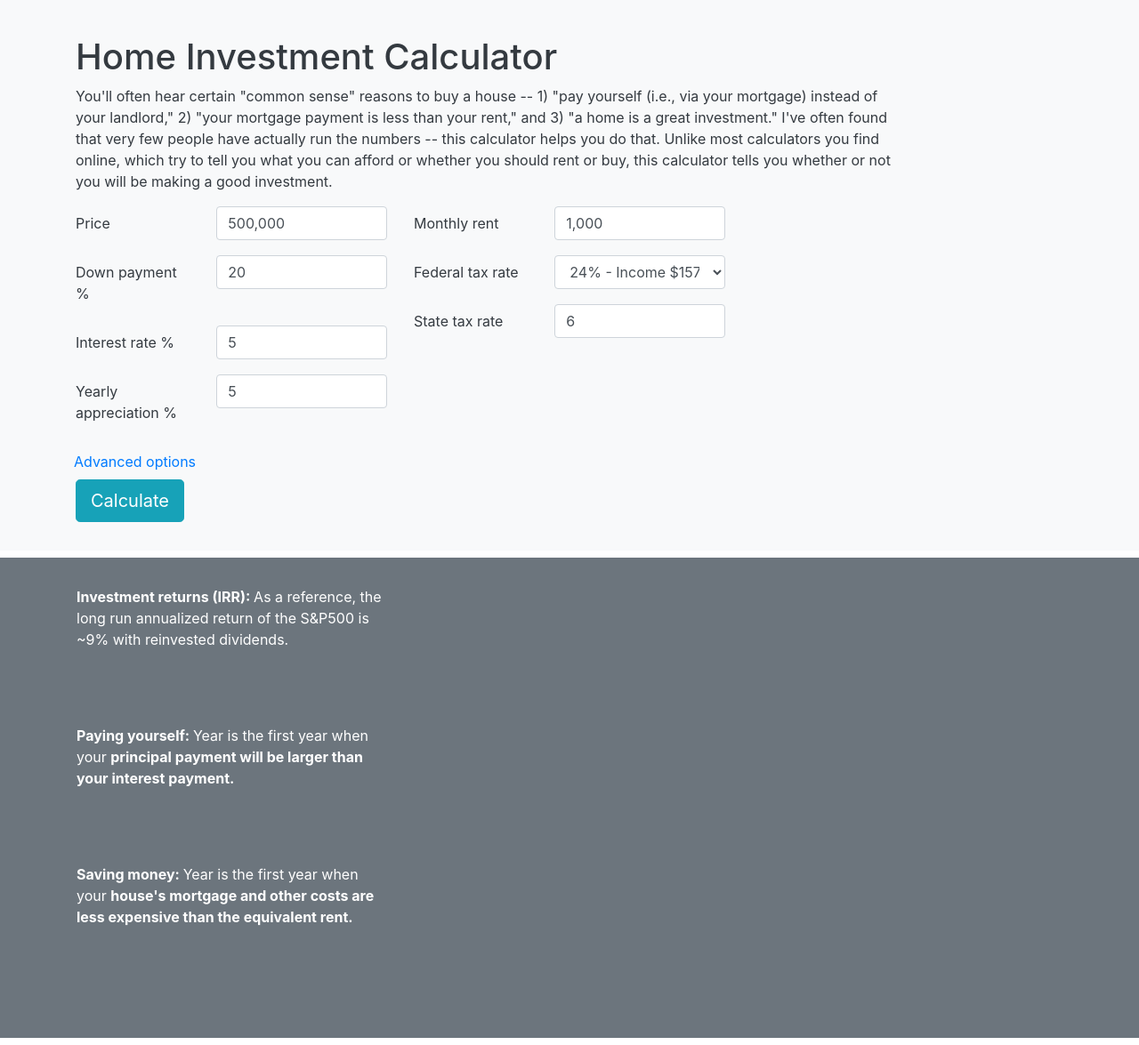
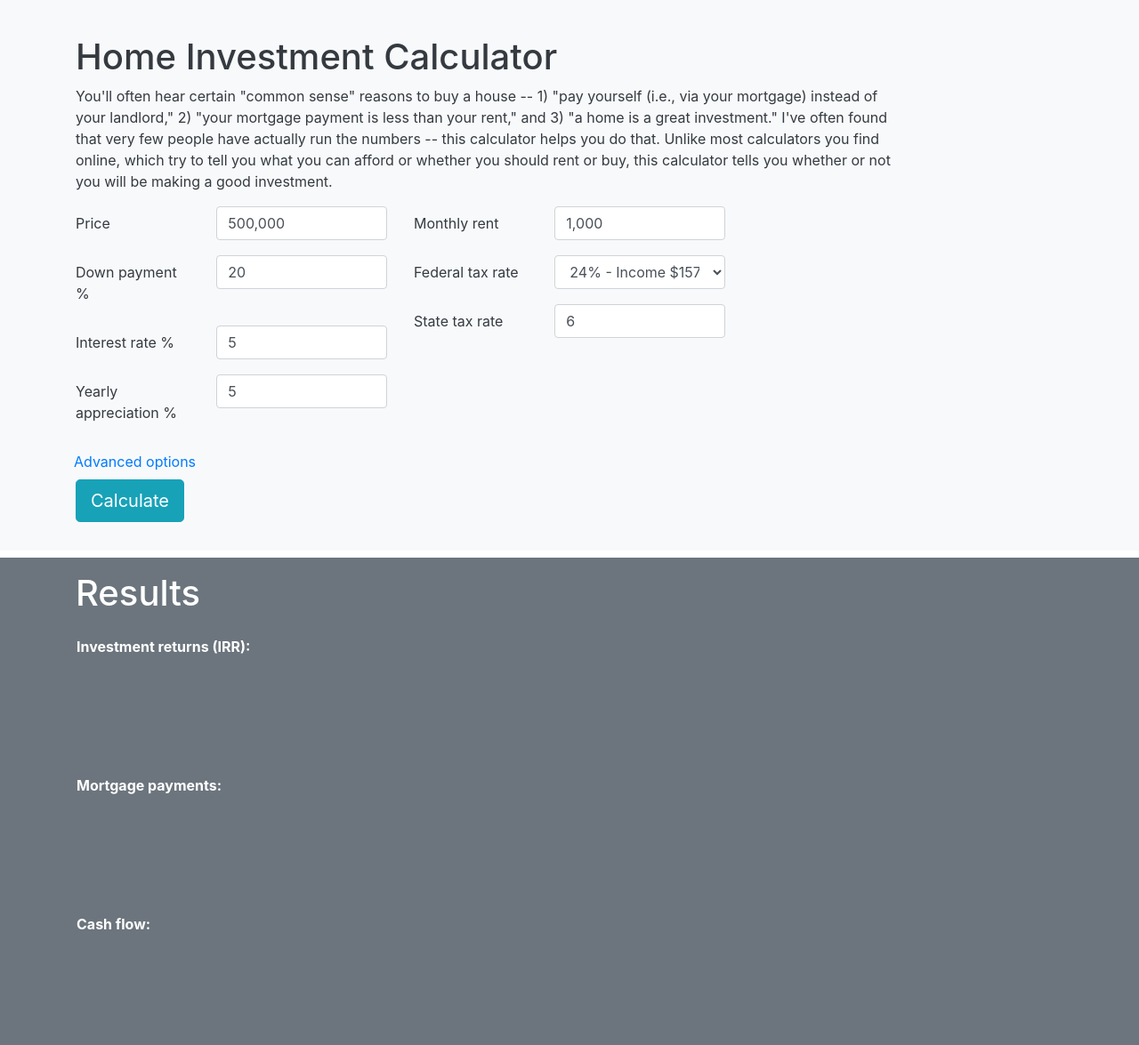
Before and after one commit to edelgm6/mortgage-calc, a Django app: page / in a window 1280 px wide. Shown: the top 1175 px of the page at 89% size. Run offline with Django 3.2, Linux system fonts and the light colour scheme; a map, chart or similar area stays blank; some libraries are stand-ins or nearby versions.

Commit message:
Updated takeaways box to fade in content but keep headers

```diff
--- a/calc/static/calc/js/get-stream.js
+++ b/calc/static/calc/js/get-stream.js
@@ -62,16 +62,6 @@ $('#calculate').click(function () {
 				'text': value.irr + '%'
 			});
 
-			if (value.year == 5) {
-				$('#year_5_irr').text(value.irr);
-			} else if (value.year == 10) {
-				$('#year_10_irr').text(value.irr);
-			} else if (value.year == 20) {
-				$('#year_20_irr').text(value.irr);
-			} else if (value.year == 30) {
-				$('#year_30_irr').text(value.irr);
-			};
-
 			if (!first_year_ppmt_greater_than_ipmt && value.year != 'Purchase') {
 				var ppmt = value.principal_payment;
 				var ipmt = value.debt_payment;
@@ -82,6 +72,7 @@ $('#calculate').click(function () {
 				};
 			};
 
+			/*
 			if (!first_year_positive_cash_flow && value.year != 'Purchase') {
 				var cash_flow = value.total;
 				if (cash_flow > 0) {
@@ -89,6 +80,7 @@ $('#calculate').click(function () {
 					$('#first_year_positive_cash_flow').text(value.year);
 				};
 			};
+			*/
 
 			$(table_body).append(($tr)
 				.append(($td_year))
@@ -120,21 +112,23 @@ $('#calculate').click(function () {
 				cashFlowChartObject.update();
 			};
 			$('#thead').fadeIn(1000);
+			$('.takeaways-content').fadeIn(1000);
+			if (first_click) {
+				$(window).scrollTo('#takeaways', 800);
+				first_click = false;
+			};
 			$(".mortgage").each(function (index) {
 				$(this).delay(150 * index).fadeIn(1000);
 			});
-			if (first_click) {
-				$(window).scrollTo('#takeaways', 800);
-				first_click = false;
-			}
-
 		}, 3000);
-
-
 
 
 	});
 });
+
+function buildTable(data) {
+
+}
 
 function convertNumberToString(number) {
 	try {
--- a/calc/templates/calc/takeaway-box.html
+++ b/calc/templates/calc/takeaway-box.html
@@ -1,9 +1,15 @@
 <div id="takeaways" class="row">
+	<div class="col-sm-12">
+		<h1>Results</h1>
+	</div>
 	<div class="col-sm-12 p-3 mb-2 bg-secondary text-white">
-
 		<div class="row">
 			<div class="col-sm-4">
-				<p><strong>Investment returns (IRR): </strong>As a reference, the long run annualized return of the S&P500 is ~9% with reinvested dividends.</p><br>
+				<p><strong>Investment returns (IRR): </strong>
+
+					<span class="takeaways-content" style="display:none;">
+					Your peak annualized return is <span id="peak_irr"></span> if you sell in year <span id="sell_year"></span>. The long run annualized return of the S&P500 is ~7-9%.</span></p>
+
 			</div>
 			<div class="col-sm-8">
 				<canvas id="irrChart"></canvas>
@@ -12,7 +18,10 @@
 
 		<div class="row">
 			<div class="col-sm-4">
-				<p><strong>Paying yourself: </strong>Year <span id="first_year_ppmt_greater_than_ipmt"></span> is the first year when your <strong>principal payment will be larger than your interest payment.</strong></p>
+				<p><strong>Mortgage payments: </strong>
+
+					<span class="takeaways-content" style="display:none;">
+						Your monthly mortgage payment is <span class="mortgage_payment"></span> versus a rent payment of <span class="rent"></span>. Year <span id="first_year_ppmt_greater_than_ipmt"></span> is the first year when your principal payment will be larger than your interest payment.</span></p>
 			</div>
 			<div class="col-sm-8">
 				<canvas id="pmtChart"></canvas>
@@ -21,7 +30,11 @@
 
 		<div class="row">
 			<div class="col-sm-4">
-				<p><strong>Saving money: </strong>Year <span id="first_year_positive_cash_flow"></span> is the first year when your <strong>house's mortgage and other costs are less expensive than the equivalent rent.</strong></p>
+				<p><strong>Cash flow: </strong>
+
+					<span class="takeaways-content" style="display:none;">
+						While your mortgage payment may be less than your curent rent, home ownership carries other costs like maintenance, insurance, property taxes, etc.</span></p>
+
 			</div>
 			<div class="col-sm-8">
 				<canvas id="cashFlowChart"></canvas>
```
